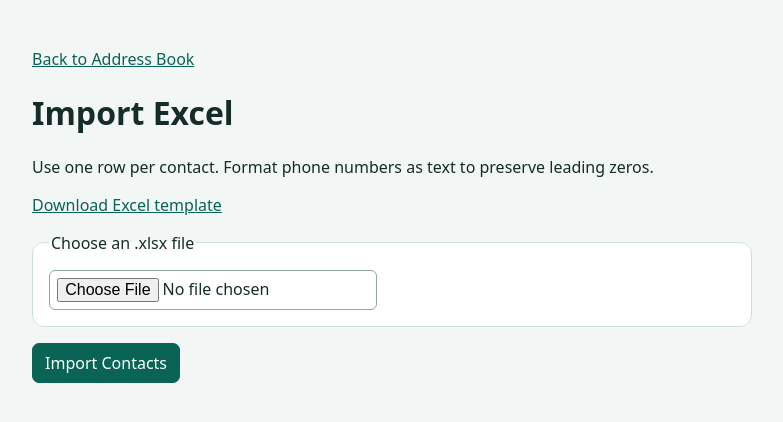
After one commit to 3022516891-glitch/832401120_Qiu-Yuqi_address_book, a Flask app: page /contacts/import in a window 1280 px wide. The commit adds this page. Shown: the top 422 px of the page, without its empty margins (248-1031 px from the left). Run offline with Flask 3, Linux system fonts and the light colour scheme.

Commit message:
feat: import and export contacts with Excel

```diff
--- a/app.py
+++ b/app.py
@@ -1,8 +1,13 @@
 from pathlib import Path
+from xml.etree.ElementTree import ParseError
+from zipfile import BadZipFile
 
-from flask import Flask, abort, redirect, render_template, request, url_for
+from flask import Flask, abort, redirect, render_template, request, send_file, url_for
 
-from storage import get_db, init_app
+from openpyxl.utils.exceptions import InvalidFileException
+
+from excel import export_contacts, import_contacts
+from storage import get_db, init_app, insert_contact
 
 
 METHOD_LABELS = {
@@ -15,6 +20,27 @@ METHOD_LABELS = {
 METHOD_TYPES = tuple(METHOD_LABELS)
 
 
+def list_contacts(favorites_only=False):
+    rows = get_db().execute(
+        """
+        SELECT c.*, m.kind, m.value
+        FROM contact c LEFT JOIN contact_method m ON m.contact_id = c.id
+        WHERE ? = 0 OR c.favorite = 1
+        ORDER BY c.favorite DESC, c.name COLLATE NOCASE, c.id, m.id
+        """,
+        (favorites_only,),
+    )
+    contacts = {}
+    for row in rows:
+        contact = contacts.setdefault(
+            row["id"],
+            dict(id=row["id"], name=row["name"], favorite=row["favorite"], methods=[]),
+        )
+        if row["kind"] is not None:
+            contact["methods"].append((METHOD_LABELS[row["kind"]], row["value"]))
+    return contacts.values()
+
+
 def create_app(test_config=None):
     app = Flask(__name__)
     app.config.from_mapping(DATABASE=Path(app.instance_path) / "contacts.sqlite3")
@@ -25,25 +51,8 @@ def create_app(test_config=None):
     @app.get("/")
     def index():
         favorites_only = request.args.get("favorites") == "1"
-        rows = get_db().execute(
-            """
-            SELECT c.*, m.kind, m.value
-            FROM contact c LEFT JOIN contact_method m ON m.contact_id = c.id
-            WHERE ? = 0 OR c.favorite = 1
-            ORDER BY c.favorite DESC, c.name COLLATE NOCASE, c.id, m.id
-            """,
-            (favorites_only,),
-        )
-        contacts = {}
-        for row in rows:
-            contact = contacts.setdefault(
-                row["id"],
-                dict(id=row["id"], name=row["name"], favorite=row["favorite"], methods=[]),
-            )
-            if row["kind"] is not None:
-                contact["methods"].append((METHOD_LABELS[row["kind"]], row["value"]))
         return render_template(
-            "index.html", contacts=contacts.values(), favorites_only=favorites_only
+            "index.html", contacts=list_contacts(favorites_only), favorites_only=favorites_only
         )
 
     @app.route("/contacts/new", methods=["GET", "POST"])
@@ -65,16 +74,45 @@ def create_app(test_config=None):
             else:
                 db = get_db()
                 with db:
-                    cursor = db.execute("INSERT INTO contact (name) VALUES (?)", (name,))
-                    db.executemany(
-                        "INSERT INTO contact_method (contact_id, kind, value) VALUES (?, ?, ?)",
-                        [(cursor.lastrowid, kind, value) for kind, value in methods if value],
-                    )
+                    insert_contact(db, name, False, methods)
                 return redirect(url_for("index"), code=303)
         return render_template(
             "new.html", name=name, methods=methods or [(METHOD_TYPES[0], "")],
             method_labels=METHOD_LABELS, error=error,
         ), (400 if error else 200)
+
+    @app.get("/contacts/export.xlsx")
+    def export_excel():
+        template = request.args.get("template") == "1"
+        contacts = () if template else list_contacts()
+        return send_file(
+            export_contacts(contacts, METHOD_LABELS.values()),
+            mimetype="application/vnd.openxmlformats-officedocument.spreadsheetml.sheet",
+            as_attachment=True,
+            download_name="contacts-template.xlsx" if template else "contacts.xlsx",
+        )
+
+    @app.route("/contacts/import", methods=["GET", "POST"])
+    def import_excel():
+        if request.method == "GET":
+            return render_template("import.html")
+        request.max_content_length = 5 * 1024 * 1024
+        upload = request.files.get("workbook")
+        if not upload or not upload.filename.lower().endswith(".xlsx"):
+            return render_template("import.html", error="Choose an .xlsx file."), 400
+        try:
+            contacts = import_contacts(upload.stream, METHOD_LABELS)
+        except ValueError as error:
+            return render_template("import.html", error=str(error)), 400
+        except (BadZipFile, InvalidFileException, ParseError, KeyError, IndexError, OSError):
+            return render_template("import.html", error="This workbook could not be opened."), 400
+        if not contacts:
+            return render_template("import.html", error="The workbook has no contacts."), 400
+        db = get_db()
+        with db:
+            for name, favorite, methods in contacts:
+                insert_contact(db, name, favorite, methods)
+        return render_template("import.html", imported=len(contacts))
 
     @app.post("/contacts/<int:contact_id>/favorite")
     def favorite(contact_id):
--- a/requirements.txt
+++ b/requirements.txt
@@ -1 +1,2 @@
 Flask>=3.1,<4
+openpyxl>=3.1,<4
--- a/static/style.css
+++ b/static/style.css
@@ -7,7 +7,7 @@ main { max-width: 720px; margin: 3rem auto; padding: 0 1rem; }
 header { display: flex; align-items: center; justify-content: space-between; gap: 1rem; }
 h2 { margin: 0; font-size: 1.15rem; overflow-wrap: anywhere; }
 a { color: #096456; }
-nav { display: flex; gap: 1rem; margin: 0 0 1.5rem; }
+nav { display: flex; flex-wrap: wrap; gap: 1rem; margin: 0 0 1.5rem; }
 [aria-current="page"] { font-weight: bold; text-underline-offset: .3rem; }
 article, fieldset {
   background: white;
--- a/storage.py
+++ b/storage.py
@@ -12,6 +12,16 @@ def get_db():
     return g.db
 
 
+def insert_contact(db, name, favorite, methods):
+    cursor = db.execute(
+        "INSERT INTO contact (name, favorite) VALUES (?, ?)", (name, favorite)
+    )
+    db.executemany(
+        "INSERT INTO contact_method (contact_id, kind, value) VALUES (?, ?, ?)",
+        [(cursor.lastrowid, kind, value) for kind, value in methods if value],
+    )
+
+
 def close_db(error=None):
     db = g.pop("db", None)
     if db is not None:
--- /dev/null
+++ b/templates/import.html
@@ -0,0 +1,20 @@
+{% extends "base.html" %}
+{% block title %}Import Excel · Address Book{% endblock %}
+{% block content %}
+<a href="{{ url_for('index') }}">Back to Address Book</a>
+<h1>Import Excel</h1>
+{% if error %}<p role="alert">{{ error }}</p>{% endif %}
+{% if imported %}
+<p role="status">Imported {{ imported }} {{ "contact" if imported == 1 else "contacts" }}.</p>
+{% else %}
+<p>Use one row per contact. Format phone numbers as text to preserve leading zeros.</p>
+<p><a href="{{ url_for('export_excel', template=1) }}">Download Excel template</a></p>
+<form method="post" enctype="multipart/form-data">
+  <fieldset>
+    <legend>Choose an .xlsx file</legend>
+    <input type="file" aria-label="Excel workbook" name="workbook" accept=".xlsx" required>
+  </fieldset>
+  <button class="button" type="submit">Import Contacts</button>
+</form>
+{% endif %}
+{% endblock %}
--- a/templates/index.html
+++ b/templates/index.html
@@ -7,6 +7,8 @@
 <nav aria-label="Filter contacts">
   <a href="{{ url_for('index') }}" {% if not favorites_only %}aria-current="page"{% endif %}>All Contacts</a>
   <a href="{{ url_for('index', favorites=1) }}" {% if favorites_only %}aria-current="page"{% endif %}>Favorites</a>
+  <a href="{{ url_for('import_excel') }}">Import Excel</a>
+  <a href="{{ url_for('export_excel') }}">Export All to Excel</a>
 </nav>
 {% for contact in contacts %}
 <article>
```
Also changed, not shown: excel.py (added, +91 -0 lines), README.md.
